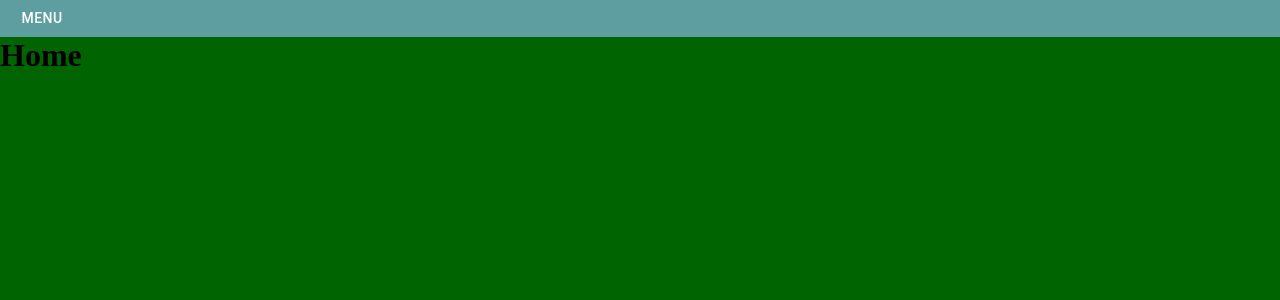
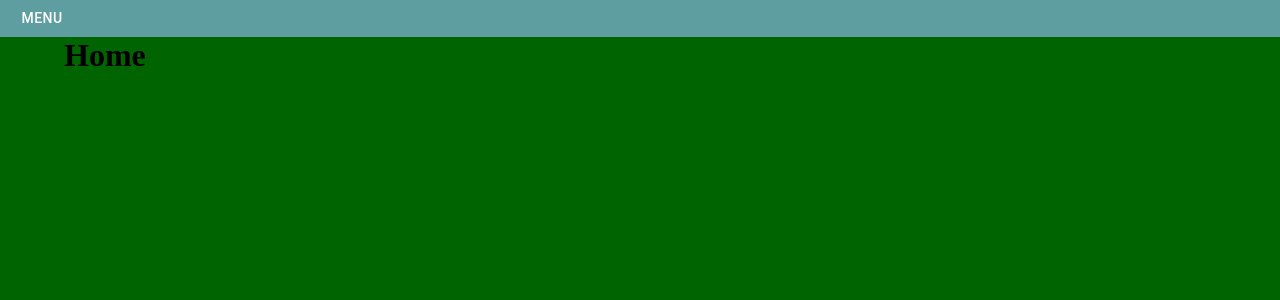
Before and after one commit to dryingcore/dryingcore-web, a React (Vite) app: page / in a window 1280 px wide. Shown: the top 300 px of the page. Built offline with nearby package versions, Linux system fonts and the light colour scheme; the HTML template or start-up script is replaced by a standard one.

Commit message:
Jul 13, 2024, 2:49 PM

```diff
--- a/src/components/Home.tsx
+++ b/src/components/Home.tsx
@@ -1,4 +1,4 @@
-import { Box } from "@mui/material"
+import { Box, Container } from "@mui/material"
 import BasicMenu from "./Menu"
 
 export default function Home() {
@@ -8,9 +8,9 @@ export default function Home() {
                 <BasicMenu />
             </Box>
 
-            <Box>
+            <Container>
                 <h1>Home</h1>
-            </Box>
+            </Container>
         </>
     )
 }
```
